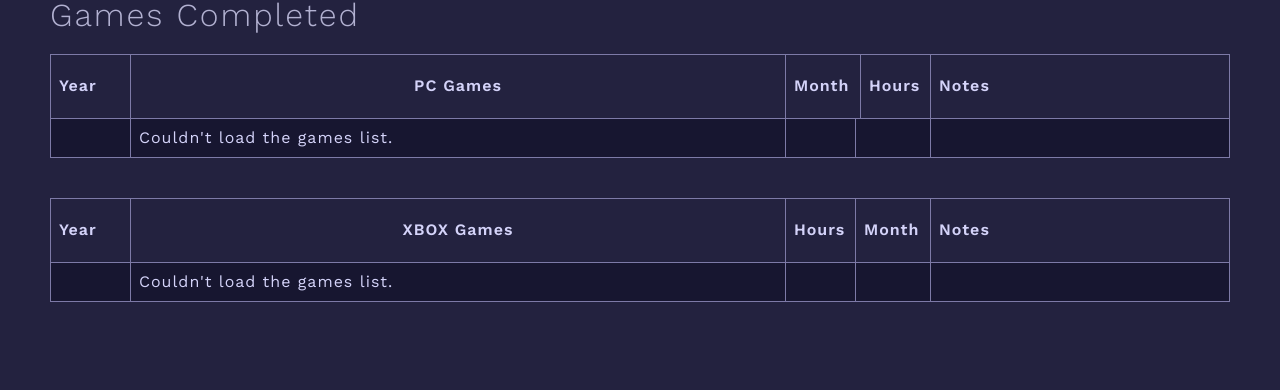
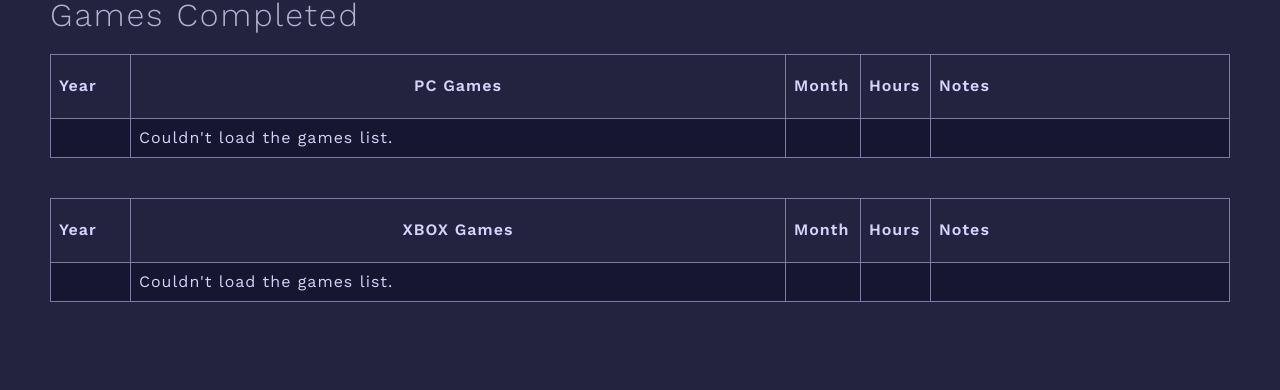
Before and after one commit to khxnter/arrival, a Jekyll site: the page built from games.html, in a window 1280 px wide. Shown: the part 190-580 px from the top of the page. Built offline with Jekyll 4.4.1, drawn with Linux system fonts in a browser that asks for light colours.

Commit message:
swapped hours and month

```diff
--- a/games.html
+++ b/games.html
@@ -17,8 +17,8 @@ title: ARRIVAL | Games
   <div class="row loading">
     <div class="cell year"></div>
     <div class="cell game">Loading...</div>
+    <div class="cell month"></div>
     <div class="cell hours"></div>
-    <div class="cell month"></div>
     <div class="cell note"></div>
   </div>
 </div>
@@ -27,15 +27,15 @@ title: ARRIVAL | Games
   <div class="row header">
     <div class="cell year">Year</div>
     <div class="cell game">XBOX Games</div>
+    <div class="cell month">Month</div>
     <div class="cell hours">Hours</div>
-    <div class="cell month">Month</div>
     <div class="cell note">Notes</div>
   </div>
   <div class="row loading">
     <div class="cell year"></div>
     <div class="cell game">Loading...</div>
+    <div class="cell month"></div>
     <div class="cell hours"></div>
-    <div class="cell month"></div>
     <div class="cell note"></div>
   </div>
 </div>
```
